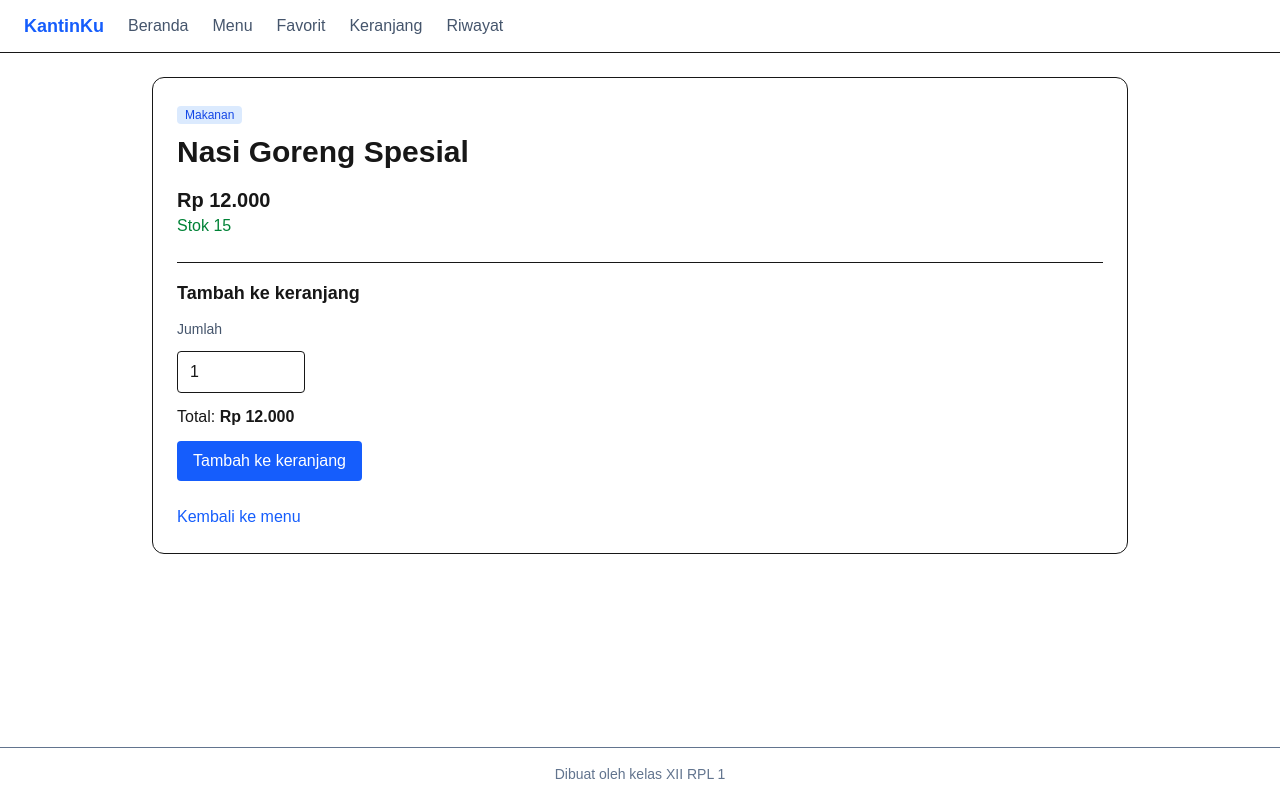
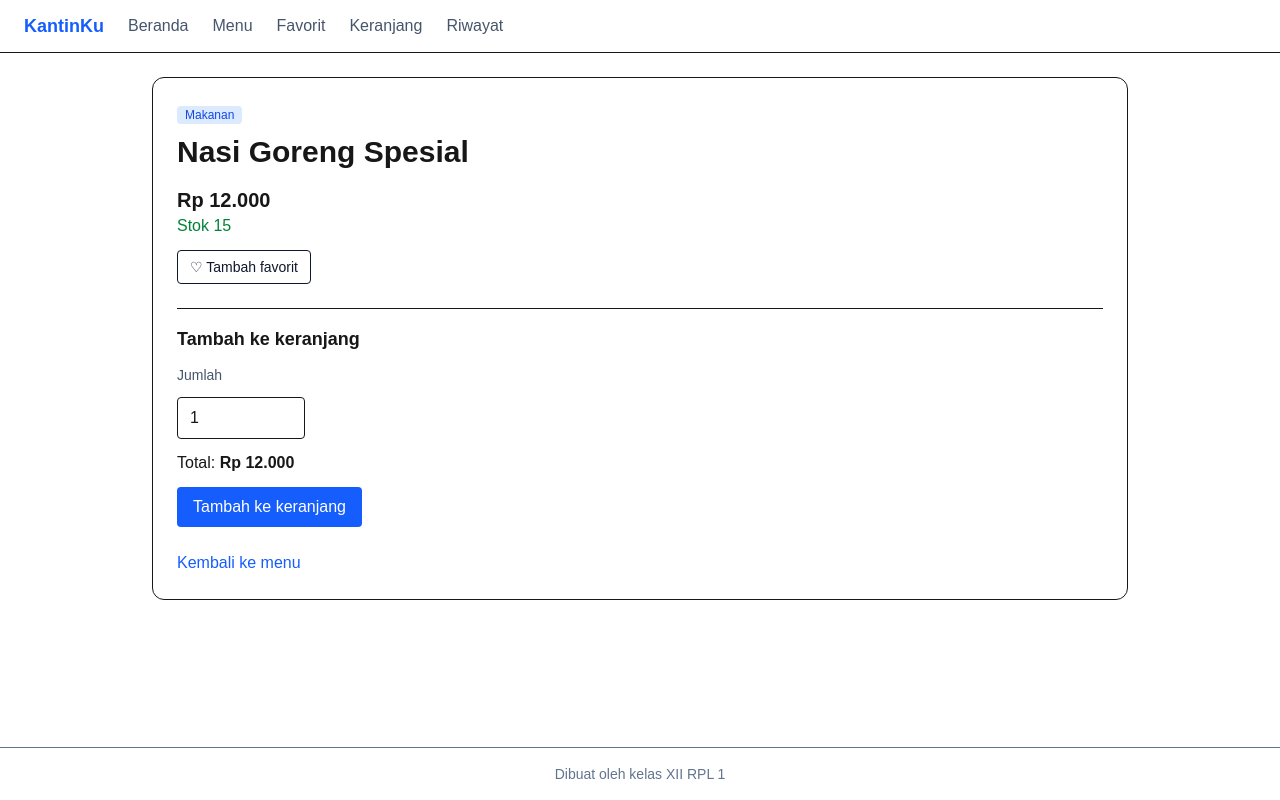
Before and after one commit to alh1-pixel/kantinKu, a Next.js app: page /menu/1 in a window 1280 px wide. Built offline with nearby package versions, Linux system fonts and the light colour scheme.

Commit message:
Menambahkan tombol favorit pada menu detail

```diff
--- a/app/menu/[id]/page.tsx
+++ b/app/menu/[id]/page.tsx
@@ -2,6 +2,7 @@ import Link from "next/link";
 import { notFound } from "next/navigation";
 import { menu, rupiah } from "@/data/menu";
 import FormJumlah from "@/components/FormJumlah";
+import TombolFavorit from "@/components/TombolFavorit";
 
 export default async function DetailMenu({ params }: PageProps<"/menu/[id]">) {
   const { id } = await params;
@@ -19,6 +20,7 @@ export default async function DetailMenu({ params }: PageProps<"/menu/[id]">) {
       <p className={habis ? "text-red-600" : "text-green-700"}>
         {habis ? "Habis" : `Stok ${item.stok}`}
       </p>
+      <TombolFavorit id={item.id} />
       {habis ? (
         <p className="mt-6 rounded border border-red-200 bg-red-50 p-3 font-semibold text-red-600">
           Menu ini habis
--- /dev/null
+++ b/components/TombolFavorit.tsx
@@ -0,0 +1,37 @@
+"use client";
+import { useEffect, useState } from "react";
+
+function bacaFavorit(): number[] {
+  try {
+    const data = JSON.parse(localStorage.getItem("favorit") ?? "[]");
+    return Array.isArray(data) ? data : [];
+  } catch {
+    return [];
+  }
+}
+export default function TombolFavorit({ id }: { id: number }) {
+  const [favorit, setFavorit] = useState(false);
+
+  useEffect(() => {
+    // eslint-disable-next-line react-hooks/set-state-in-effect
+    setFavorit(bacaFavorit().includes(id));
+  }, [id]);
+
+  function ubah() {
+    const simpan = bacaFavorit();
+    const baru = simpan.includes(id)
+      ? simpan.filter((x) => x !== id)
+      : [...simpan, id];
+    localStorage.setItem("favorit", JSON.stringify(baru));
+    setFavorit(baru.includes(id));
+  }
+  return (
+    <button
+      type="button"
+      onClick={ubah}
+      className="mt-3 rounded border px-3 py-1.5 text-sm text-slate-900"
+    >
+      {favorit ? "♥ Favorit" : "♡ Tambah favorit"}
+    </button>
+  );
+}
```
